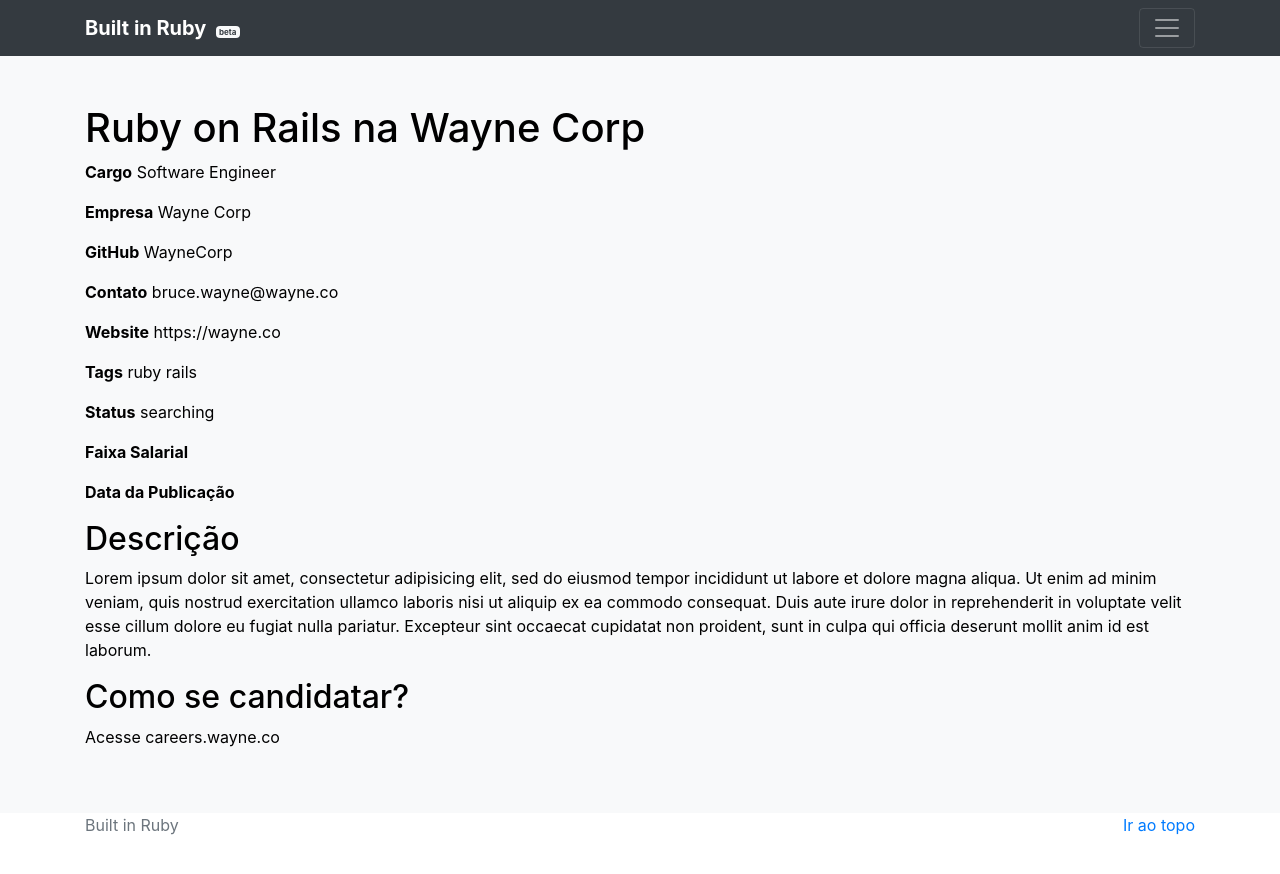
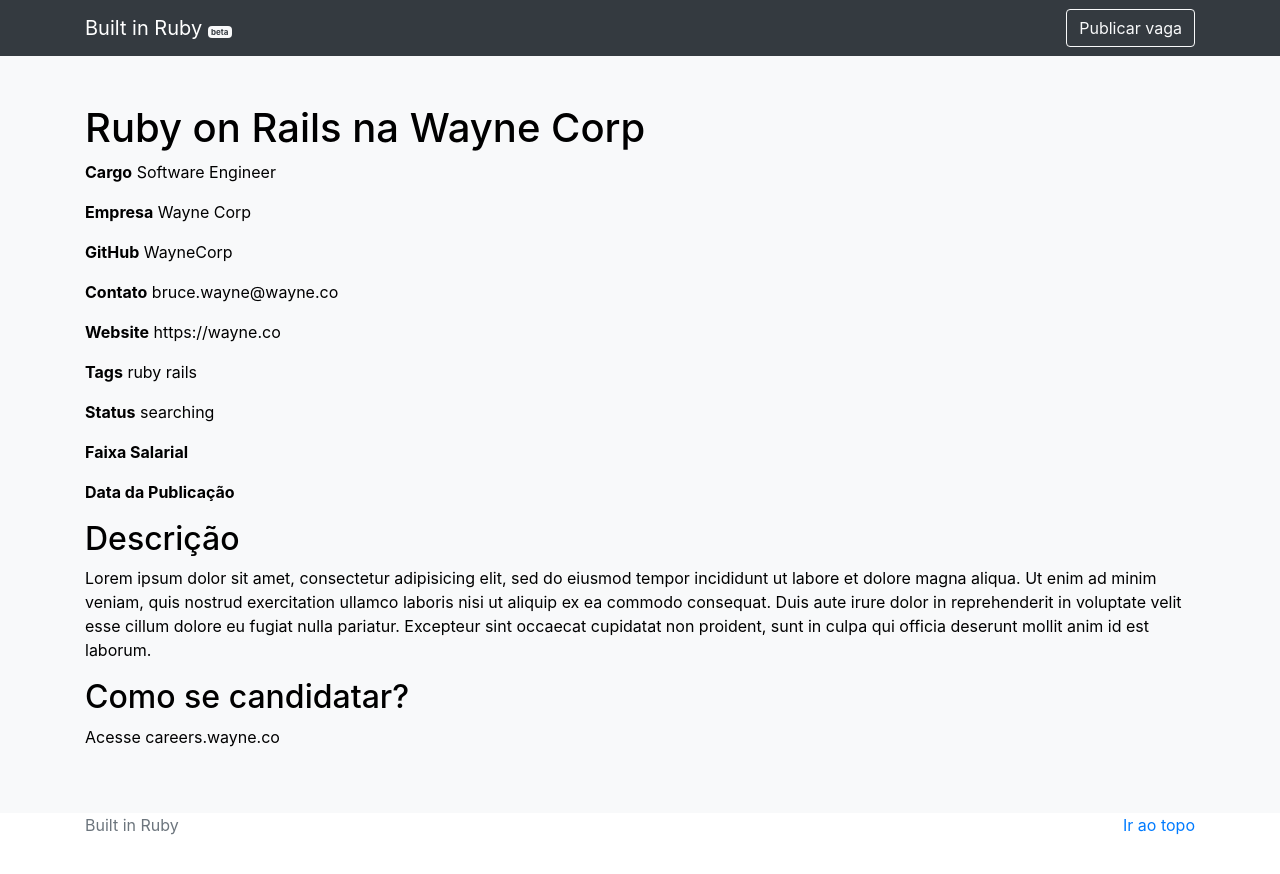
Before and after one commit to builtinruby/builtinruby, a Jekyll site: the page built from jobs/2020-09-01-ruby-on-rails-developer-na-wayne-corp.md, in a window 1280 px wide. Shown: the top 874 px of the page. Built offline with Jekyll 4.4.1, drawn with Linux system fonts in a browser that asks for light colours.

Commit message:
feat: improve navbar

```diff
--- a/_includes/navbar.html
+++ b/_includes/navbar.html
@@ -1,34 +1,19 @@
-<div class="collapse bg-dark" id="navbarHeader">
+<div class="navbar navbar-expand-lg navbar-dark bg-dark">
   <div class="container">
-    <div class="row">
-      <div class="col-sm-8 col-md-7 py-4">
-        <h4 class="text-white">{{ site.title }}</h4>
-        <p class="text-muted">
-          Built in Ruby é um site criado pela comunidade e para a comunidade como uma tentativa de manter um ponto mais
-          central de divulgação de vagas e empresas que trabalham com a linguagem Ruby e tecnologias relacionadas.
-        </p>
-      </div>
-      <div class="col-sm-4 offset-md-1 py-4">
-        <h4 class="text-white">Menu</h4>
-        <ul class="list-unstyled">
-          <!-- li><a href="#" class="text-white">Publicar vaga</a></li -->
-          <li><a href="https://github.com/BuiltinRuby" class="text-white">Colabore!</a></li>
-        </ul>
-      </div>
+    <a class="navbar-brand" href="/">
+      {{ site.title }}
+      <small style="font-size: 8px;" class="badge badge-light text-dark">beta</small>
+    </a>
+    <button class="navbar-toggler" type="button" data-toggle="collapse" data-target="#navbarMenu"
+      aria-controls="navbarMenu" aria-expanded="false" aria-label="Toggle navigation">
+      <span class="navbar-toggler-icon"></span>
+    </button>
+    <div class="collapse navbar-collapse" id="navbarMenu">
+      <ul class="navbar-nav ml-auto">
+        <li class="nav-item">
+          <a class="btn btn-outline-light" href="https://github.com/BuiltinRuby/builtinruby">Publicar vaga</a>
+        </li>
+      </ul>
     </div>
   </div>
-</div>
-
-<nav class="navbar navbar-dark bg-dark box-shadow">
-  <div class="container d-flex justify-content-between">
-    <a href="/" class="navbar-brand d-flex align-items-center">
-      <strong>
-        {{ site.title }}&nbsp;
-        <small style="font-size: 8px;color: #ffffff;" class="badge badge-light text-dark">beta</small>
-      </strong>
-    </a>
-    <button class="navbar-toggler" type="button" data-toggle="collapse" data-target="#navbarHeader" aria-controls="navbarHeader" aria-expanded="false" aria-label="Toggle navigation">
-      <span class="navbar-toggler-icon"></span>
-    </button>
-  </div>
 </nav>
```
